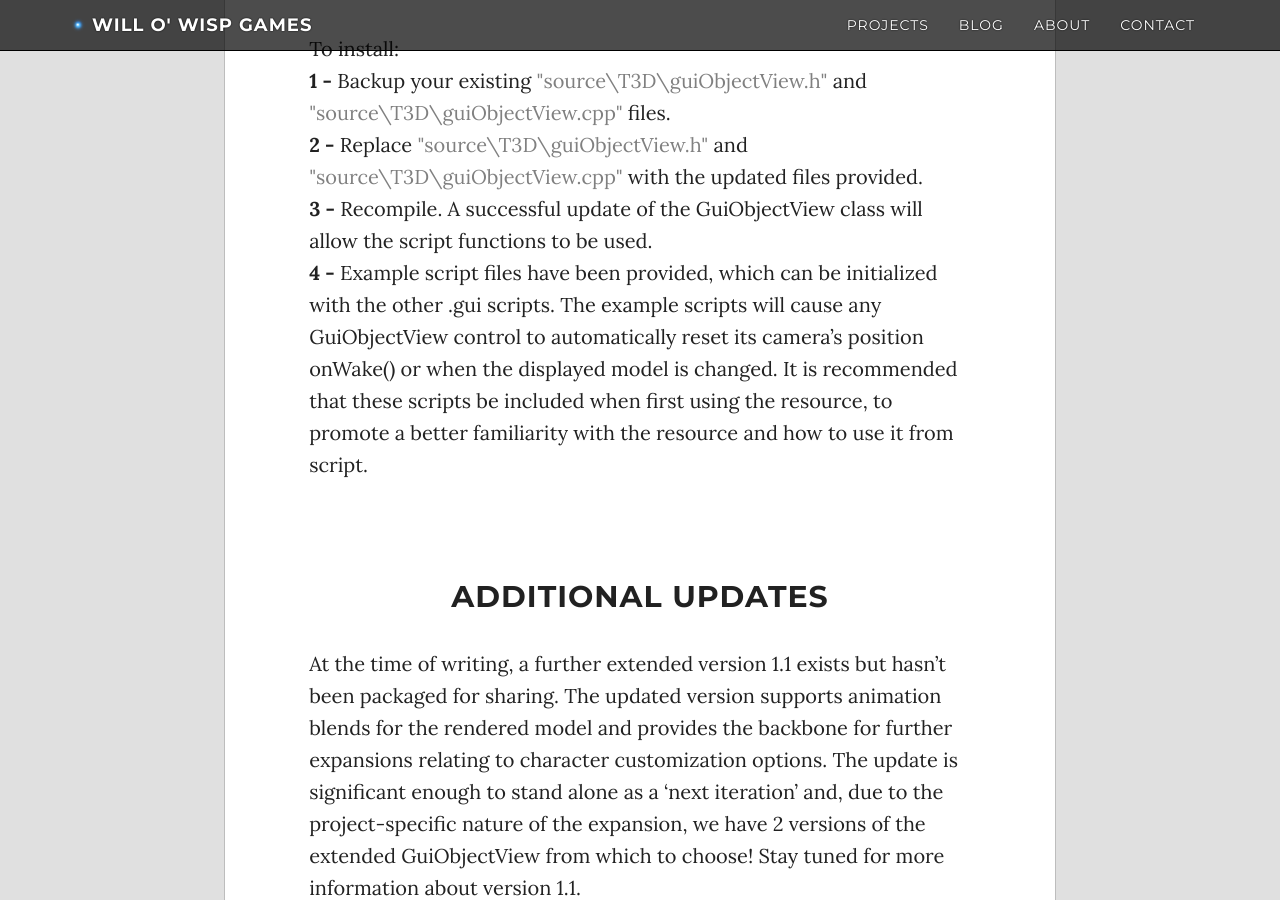
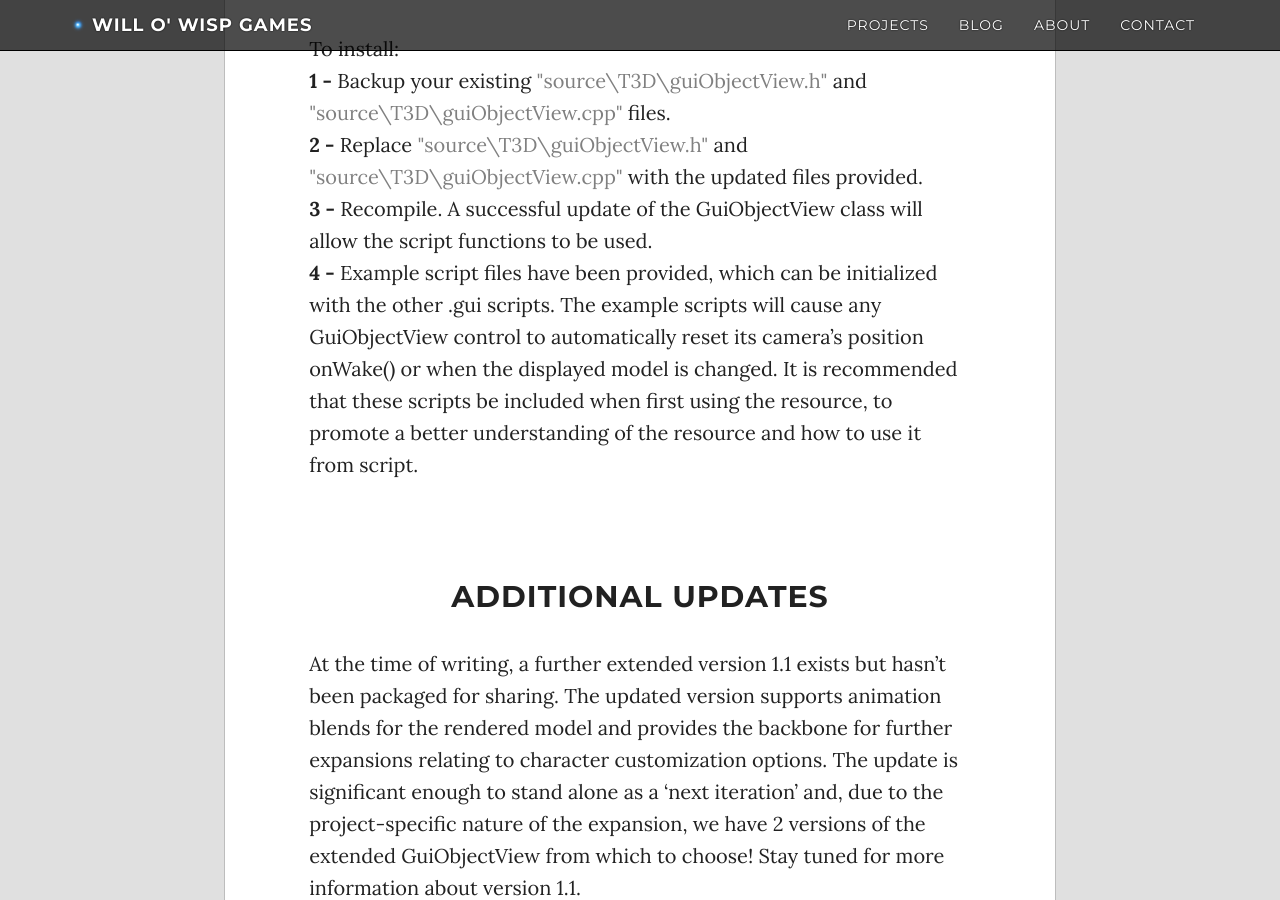
Before and after one commit to WilloWispGames/WilloWispGames.github.io, a Jekyll site: the page built from _posts/2016-09-15-ExtGuiObjView.md, in a window 1280 px wide and 900 px high, scrolled down 5168 px. Built offline with Jekyll 4.4.1, drawn with Linux system fonts in a browser that asks for light colours; nearby versions of some CDN libraries; comment, search, counter and statistics services are not loaded.

Commit message:
Update 2016-09-15-ExtGuiObjView.md

```diff
--- a/_posts/2016-09-15-ExtGuiObjView.md
+++ b/_posts/2016-09-15-ExtGuiObjView.md
@@ -104,7 +104,7 @@ To install:<br>
 <b>1 -</b> Backup your existing <font color="gray">"source\T3D\guiObjectView.h"</font> and <font color="gray">"source\T3D\guiObjectView.cpp"</font> files.<br>
 <b>2 -</b> Replace <font color="gray">"source\T3D\guiObjectView.h"</font> and <font color="gray">"source\T3D\guiObjectView.cpp"</font> with the updated files provided.<br>
 <b>3 -</b> Recompile. A successful update of the GuiObjectView class will allow the script functions to be used.<br>
-<b>4 -</b> Example script files have been provided, which can be initialized with the other .gui scripts. The example scripts will cause any GuiObjectView control to automatically reset its camera's position onWake() or when the displayed model is changed. It is recommended that these scripts be included when first using the resource, to promote a better familiarity with the resource and how to use it from script.<br>
+<b>4 -</b> Example script files have been provided, which can be initialized with the other .gui scripts. The example scripts will cause any GuiObjectView control to automatically reset its camera's position onWake() or when the displayed model is changed. It is recommended that these scripts be included when first using the resource, to promote a better understanding of the resource and how to use it from script.<br>
 <br>
 <br>
 <h2>Additional Updates</h2>
```
